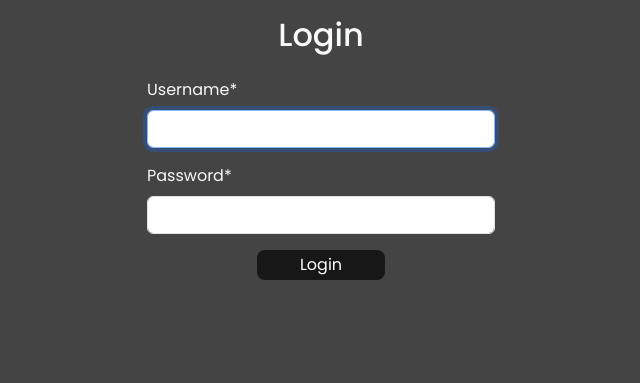
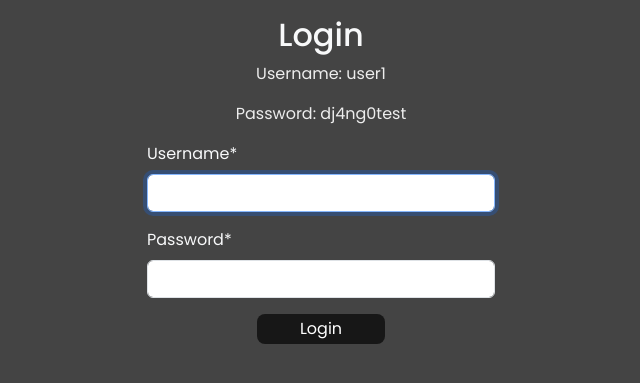
Before and after one commit to Marko-Korn/tasklist, a Django app: page /account/login in a window 1280 px wide. Shown: the part 76-459 px from the top of the page, without its empty margins (319-959 px from the left). Run offline with Django 5.2, Linux system fonts and the light colour scheme; some libraries are stand-ins or nearby versions.

Commit message:
Added test username and password to login page

```diff
--- a/users_app/templates/login.html
+++ b/users_app/templates/login.html
@@ -20,6 +20,8 @@
     <div class="container">
       <div class="row justify-content-md-center">
         <div class="col-4">
+          <p class="text-center light-text">Username: user1</p>
+          <p class="text-center light-text">Password: dj4ng0test</p>
           <form action="" method="post" class="mt-3 text-light">
             {% csrf_token %}
 
```
